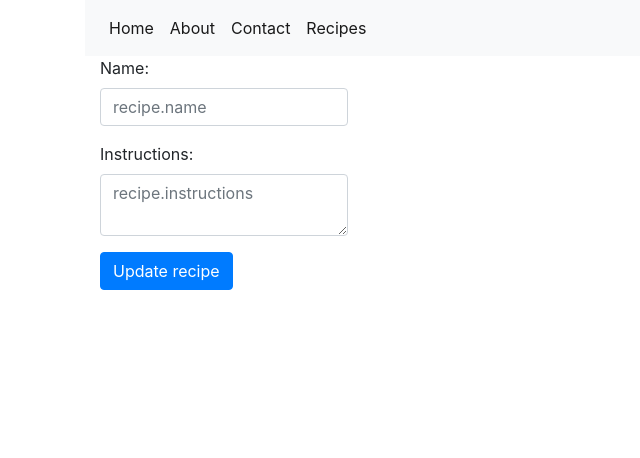
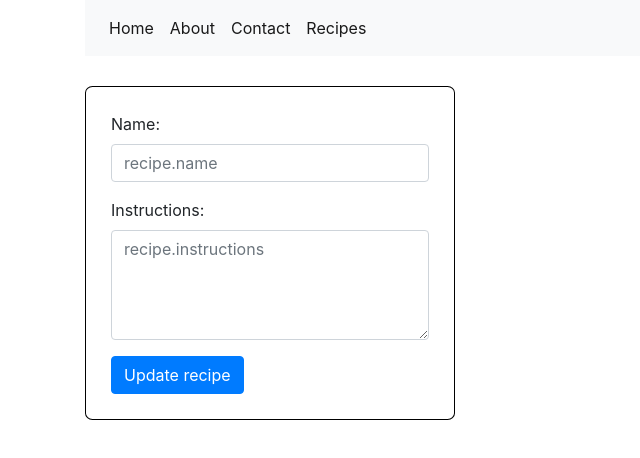
Before and after one commit to ori7/my_side, an Angular app in the folder angular-app/: page /updateRecipe/1 in a window 1280 px wide. Shown: the top 458 px of the page, without its empty margins (0-640 px from the left). Built offline with nearby package versions, Linux system fonts and the light colour scheme.

Commit message:
Add some design

```diff
--- a/angular-app/src/app/add-recipe/add-recipe.component.css
+++ b/angular-app/src/app/add-recipe/add-recipe.component.css
@@ -0,0 +1,6 @@
+form {
+    border: 1px solid black;
+    padding: 25px;
+    border-radius: 2%;
+    margin-top: 30px;
+}
--- a/angular-app/src/app/add-recipe/add-recipe.component.html
+++ b/angular-app/src/app/add-recipe/add-recipe.component.html
@@ -1,11 +1,12 @@
-<form class="col-3">
+<form class="col-4">
+  <h3>Add recipe:</h3>
   <div class="form-group">
     <label for="name">Name:</label>
-    <input [(ngModel)]="recipe.name" type="text" class="form-control" id="name" placeholder="Enter name" name="name">
+    <input [(ngModel)]="recipe.name" type="text" class="form-control" id="name" placeholder="Enter name" name="name" required>
   </div>
   <div class="form-group">
     <label for="instructions">Instructions:</label>
-    <textarea [(ngModel)]="recipe.instructions" type="text" class="form-control" id="instructions" placeholder="Enter instructions" name="instructions"></textarea>
+    <textarea [(ngModel)]="recipe.instructions" type="text" rows="4" class="form-control" id="instructions" placeholder="Enter instructions" name="instructions" required></textarea>
   </div>
   <button type="submit" class="btn btn-primary" (click)='addRecipe()'>Add recipe</button>
 </form>
--- a/angular-app/src/app/contact/contact.component.css
+++ b/angular-app/src/app/contact/contact.component.css
@@ -0,0 +1,6 @@
+form {
+    border: 1px solid black;
+    padding: 25px;
+    border-radius: 2%;
+    margin-top: 30px;
+}
--- a/angular-app/src/app/recipe-item/recipe-item.component.html
+++ b/angular-app/src/app/recipe-item/recipe-item.component.html
@@ -1,7 +1,10 @@
 <div class="card" style="width: 18rem;">
   <div class="card-body">
     <h5 class="card-title"> {{ recipe.name }} </h5>
-    <p class="card-text"> Instructions: {{ recipe.instructions }} </p>
+    <p class="card-text">
+      <span class="font-weight-bold"> Instructions: </span>
+      {{ recipe.instructions }}
+    </p>
     <div class="row">
       <button type="button" class="btn btn-danger offset-1" (click)='update(recipe)'>Update</button>
       <button type="button" class="btn btn-danger offset-1" (click)='delite()'>Delite</button>
--- a/angular-app/src/app/update-form/update-form.component.css
+++ b/angular-app/src/app/update-form/update-form.component.css
@@ -0,0 +1,6 @@
+form {
+    border: 1px solid black;
+    padding: 25px;
+    border-radius: 2%;
+    margin-top: 30px;
+}
--- a/angular-app/src/app/update-form/update-form.component.html
+++ b/angular-app/src/app/update-form/update-form.component.html
@@ -1,11 +1,11 @@
-<form class="col-3">
+<form class="col-4">
   <div class="form-group">
     <label for="name">Name:</label>
     <input [(ngModel)]="recipe.name" type="text" class="form-control" id="name" placeholder="recipe.name" name="name">
   </div>
   <div class="form-group">
     <label for="instructions">Instructions:</label>
-    <textarea [(ngModel)]="recipe.instructions" type="text" class="form-control" id="instructions" placeholder="recipe.instructions" name="instructions"></textarea>
+    <textarea [(ngModel)]="recipe.instructions" type="text" rows="4" class="form-control" id="instructions" placeholder="recipe.instructions" name="instructions"></textarea>
   </div>
   <button type="submit" class="btn btn-primary" (click)='updateRecipe()'>Update recipe</button>
 </form>
```
